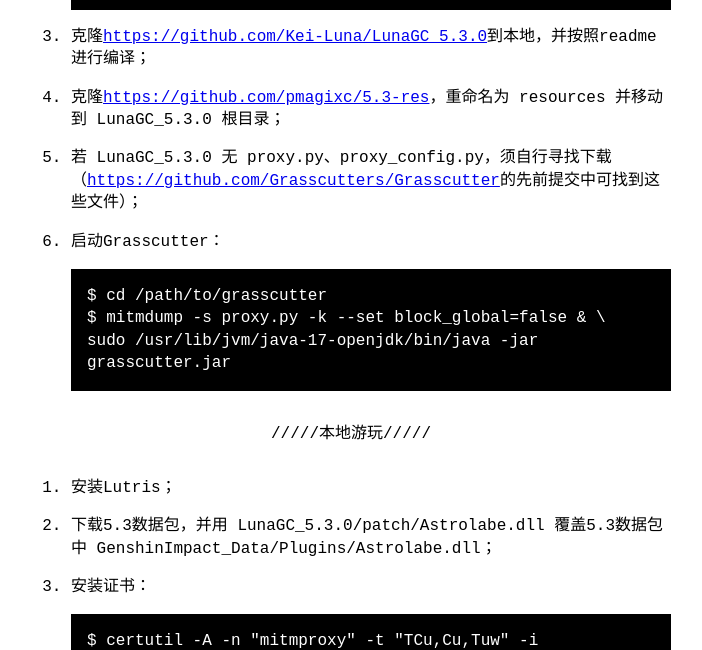
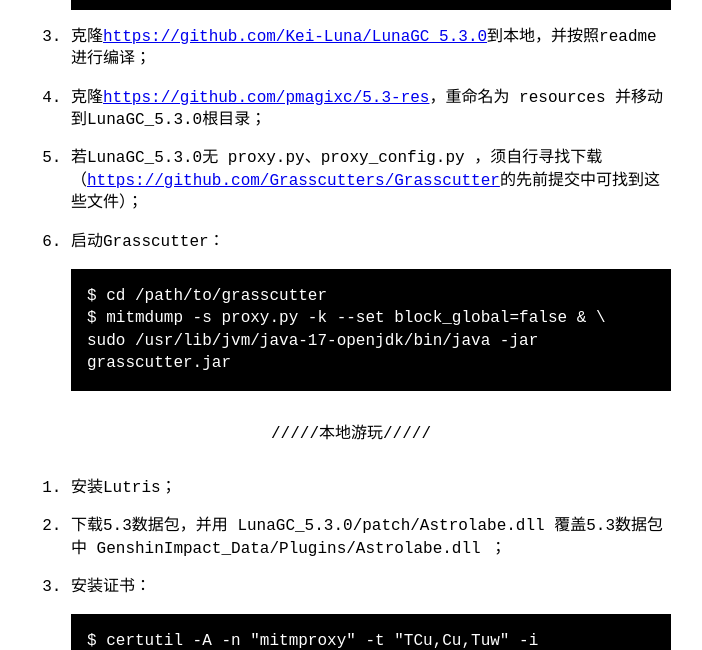
Before and after one commit to szxzip/szxzip.org, a Jekyll site: the page built from _posts/2025-05-09-grasscutter.md, in a window 1280 px wide. Shown: the part 386-1036 px from the top of the page, without its empty margins (289-991 px from the left). Built offline with Jekyll 4.4.1, drawn with Linux system fonts in a browser that asks for light colours.

Commit message:
Initial commit

````diff
--- a/_posts/2025-05-09-grasscutter.md
+++ b/_posts/2025-05-09-grasscutter.md
@@ -16,9 +16,9 @@ title: Genshin Impact v5.3 Grasscutter & 3dmigoto
 
 3. 克隆<https://github.com/Kei-Luna/LunaGC_5.3.0>到本地，并按照readme进行编译；
 
-4. 克隆<https://github.com/pmagixc/5.3-res>，重命名为 resources 并移动到 LunaGC_5.3.0 根目录；
+4. 克隆<https://github.com/pmagixc/5.3-res>，重命名为 resources 并移动到LunaGC_5.3.0根目录；
 
-5. 若 LunaGC_5.3.0 无 proxy.py、proxy_config.py，须自行寻找下载（<https://github.com/Grasscutters/Grasscutter>的先前提交中可找到这些文件）；
+5. 若LunaGC_5.3.0无 proxy.py、proxy_config.py ，须自行寻找下载（<https://github.com/Grasscutters/Grasscutter>的先前提交中可找到这些文件）；
 
 6. 启动Grasscutter：
    ```
@@ -32,7 +32,7 @@ title: Genshin Impact v5.3 Grasscutter & 3dmigoto
 
 1. 安装Lutris；
 
-2. 下载5.3数据包，并用 LunaGC_5.3.0/patch/Astrolabe.dll 覆盖5.3数据包中 GenshinImpact_Data/Plugins/Astrolabe.dll；
+2. 下载5.3数据包，并用 LunaGC_5.3.0/patch/Astrolabe.dll 覆盖5.3数据包中 GenshinImpact_Data/Plugins/Astrolabe.dll ；
 
 3. 安装证书：
    ```
````
